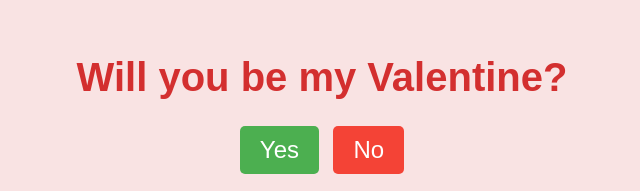
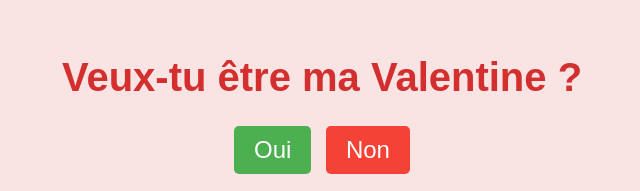
Before and after one commit to lindsou-sudo/Valentin, a plain HTML site: page index.html in a window 1280 px wide. Shown: the part 137-328 px from the top of the page, without its empty margins (318-958 px from the left). Drawn offline with Linux system fonts and the light colour scheme; no server answers.

Commit message:
Update index.html

```diff
--- a/index.html
+++ b/index.html
@@ -3,15 +3,15 @@
 <head>
     <meta charset="UTF-8">
     <meta name="viewport" content="width=device-width, initial-scale=1.0">
-    <title>Will You Be My Valentine?</title>
+    <title>Veux-tu être ma Valentine ?</title>
     <link rel="stylesheet" href="styles.css">
 </head>
 <body>
     <div class="container">
-        <h1>Will you be my Valentine?</h1>
+        <h1>Veux-tu être ma Valentine ?</h1>
         <div class="buttons">
-            <button class="yes-button" onclick="handleYesClick()">Yes</button>
-            <button class="no-button" onclick="handleNoClick()">No</button>
+            <button class="yes-button" onclick="handleYesClick()">Oui</button>
+            <button class="no-button" onclick="handleNoClick()">Non</button>
         </div>
         <div class="gif_container">
             <img src="https://media1.giphy.com/media/v1.Y2lkPTc5MGI3NjExbW5lenZyZHI5OXM2eW95b3pmMG40cWVrMDhtNjVuM3A4dGNxa2g2dSZlcD12MV9pbnRlcm5hbF9naWZfYnlfaWQmY3Q9cw/VM1fcpu2bKs1e2Kdbj/giphy.gif" alt="Cute GIF">
```
